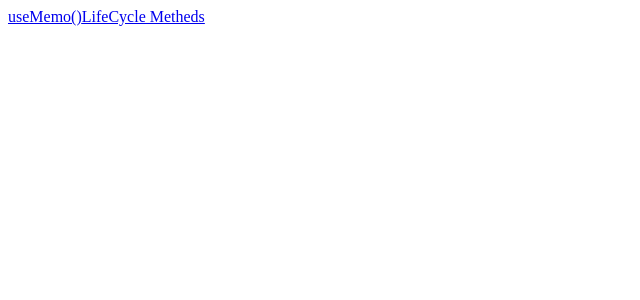
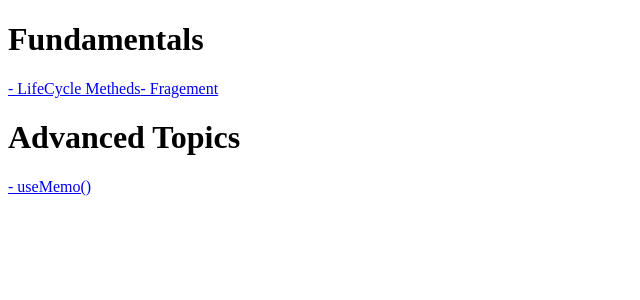
Before and after one commit to yanze-yang/Learn-React, a Next.js app: page /main in a window 1280 px wide. Shown: the top 300 px of the page, without its empty margins (0-640 px from the left). Built offline with nearby package versions, Linux system fonts and the light colour scheme.

Commit message:
add Fragment

```diff
--- a/pages/main/index.js
+++ b/pages/main/index.js
@@ -5,11 +5,18 @@ const Index = () => {
   return (
     <div>
       <div>
+        <h1>Fundamentals</h1>
+        <Link href="fundamentals/lifecycle">
+          <a>- LifeCycle Metheds</a>
+        </Link>
+        <Link href="fundamentals/fragment">
+          <a>- Fragement</a>
+        </Link>
+      </div>
+      <div>
+        <h1>Advanced Topics</h1>
         <Link href="/advanced/useMemo">
-          <a>useMemo()</a>
-        </Link>
-        <Link href="fundamentals/lifecycle">
-          <a>LifeCycle Metheds</a>
+          <a>- useMemo()</a>
         </Link>
       </div>
     </div>
```
Also changed, not shown: pages/fundamentals/fragment/index.js (added, +53 -0 lines).
